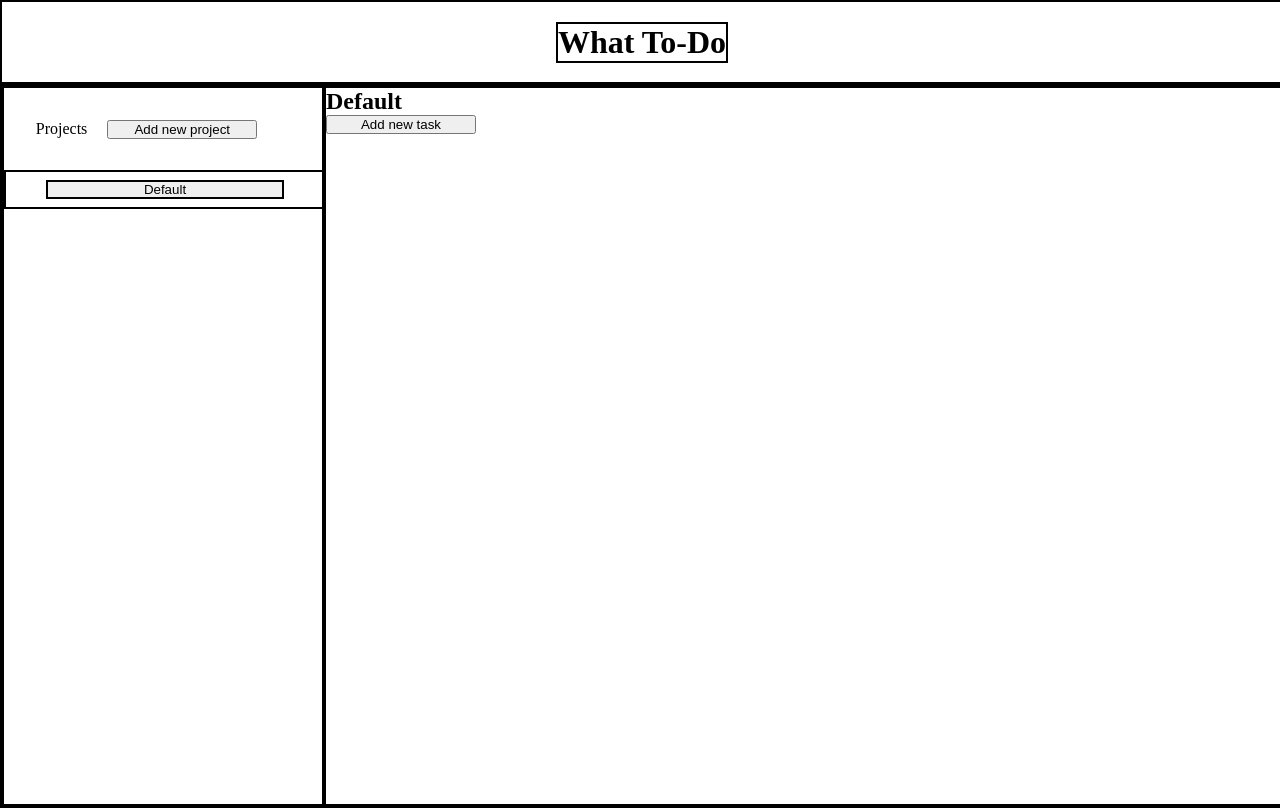
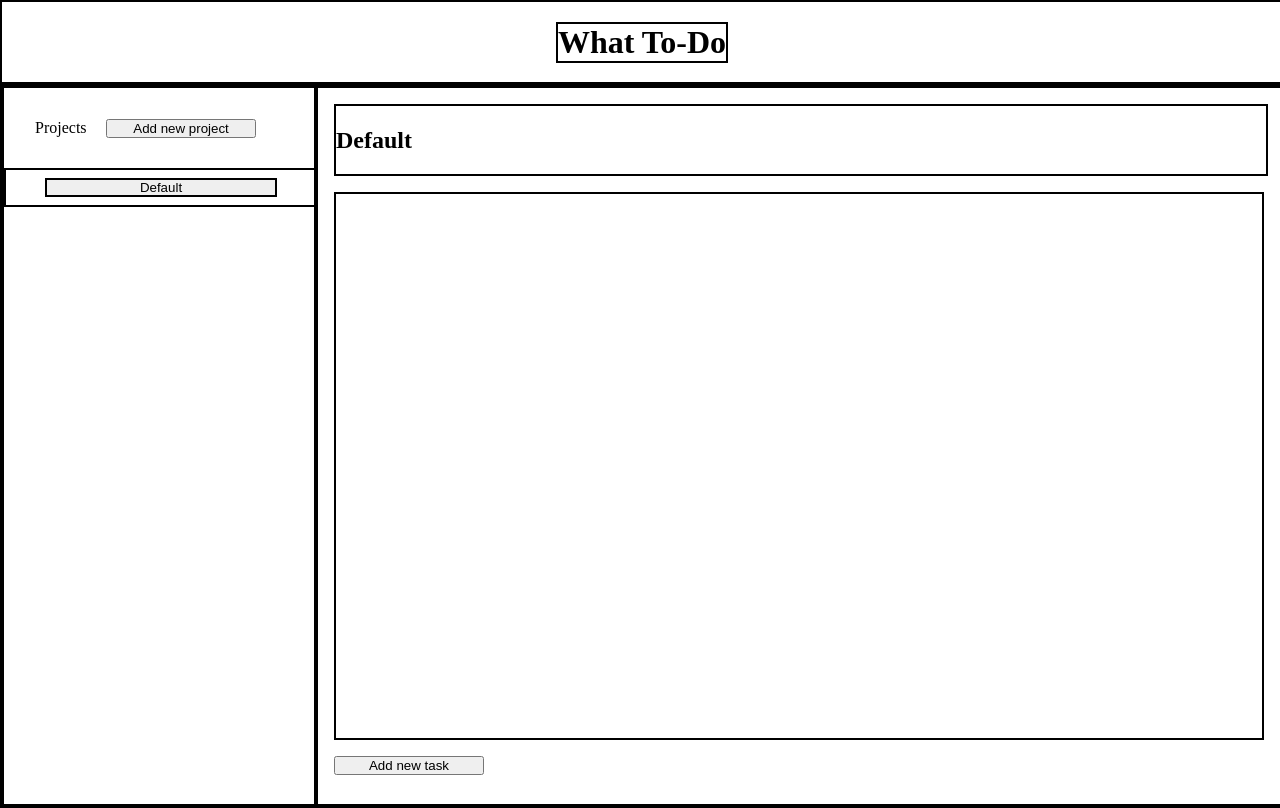
Before and after one commit to CuriousRiceman/to-do, a website built with webpack: page src/index.html in a window 1280 px wide. Built offline with nearby package versions, Linux system fonts and the light colour scheme.

Commit message:
worked on the task DOM generation and layout

```diff
--- a/src/projectAndTask.js
+++ b/src/projectAndTask.js
@@ -20,10 +20,6 @@
 
     deleteProject() {
         localStorage.removeItem(this.name);
-    }
-
-    removeTask() {
-
     }
 }
 
--- a/src/reuseableDomParts.js
+++ b/src/reuseableDomParts.js
@@ -134,6 +134,7 @@
     const heading = document.createElement("h2");
     const listTasks = document.createElement("div")
 
+    heading.className = "project-task-header"
     heading.textContent = key;
     listTasks.className = "tasks-display";
     listTasks.innerHTML = "Hello"; // call function that loops and displays the items
@@ -150,7 +151,8 @@
     addTaskButton.addEventListener("click", () => {
         taskDialog.showModal();
     });
-    submitTaskButton.addEventListener("click", () => {
+    submitTaskButton.addEventListener("click", (event) => {
+        event.preventDefault();
         const titleElem = document.querySelector('#title');
         const descriptionElem = document.querySelector('#description');
         const dueDateElem = document.querySelector('#dueDate');
@@ -168,6 +170,7 @@
         const myTask = new Task(titleElem.value, descriptionElem.value, dueDateElem.value, checkedButton.value, heading.textContent);
         myTask.storeTaskUnderProject();
         generateProjectTasks(listTasks, key); // Displays it once a new task is created
+        taskDialog.close();
     });
     cancelTaskButton.addEventListener("click", () => {
         taskDialog.close();
--- a/src/styles.css
+++ b/src/styles.css
@@ -99,4 +99,35 @@
 .to-do-list-container {
     border: 2px solid black;
     width: 75%;
+    padding: 1rem;
 }
+
+.project-task-header {
+    border: 2px solid black;
+    width: 100%;
+    height: 10%;
+    align-content: center;
+}
+
+.tasks-display {
+    display: grid; /* If using flex, use flex-wrap to allow cards to wrap to next line */
+    gap: 1em;
+    border: 2px solid black;
+    width: 100%;
+    margin: 1em 0;
+    grid-template-columns: repeat(auto-fit, minmax(200px, 1fr)); /* minmax(300px 1,fr) means min width of 300px, maximum width of 1fr which is a fraction of remaining space */
+    /* Auto-fit creates columns that stretch to fit the available space, auto-fill may leave empty space at end if not filled entirely */
+    grid-template-rows: repeat(auto-fit, minmax(200px, 1fr));
+    overflow-y: scroll;
+    height: 80%;
+    padding: 1em;
+    box-sizing: border-box; /* Since I set width using percent, and don't include padding/border (border-box), it will overflow */
+}
+
+.task-container { /* The card */
+    border: 2px solid black; /* If using flex, set flex: 1 1 auto to allow cards to grow and shrink */
+    overflow-wrap: break-word;
+    /* width: 20%; DO NOT set width if using grid to format since it conflicts and causes issues */
+    padding: 1rem;
+    box-sizing: border-box; /* padding and border included in width */
+}
```
